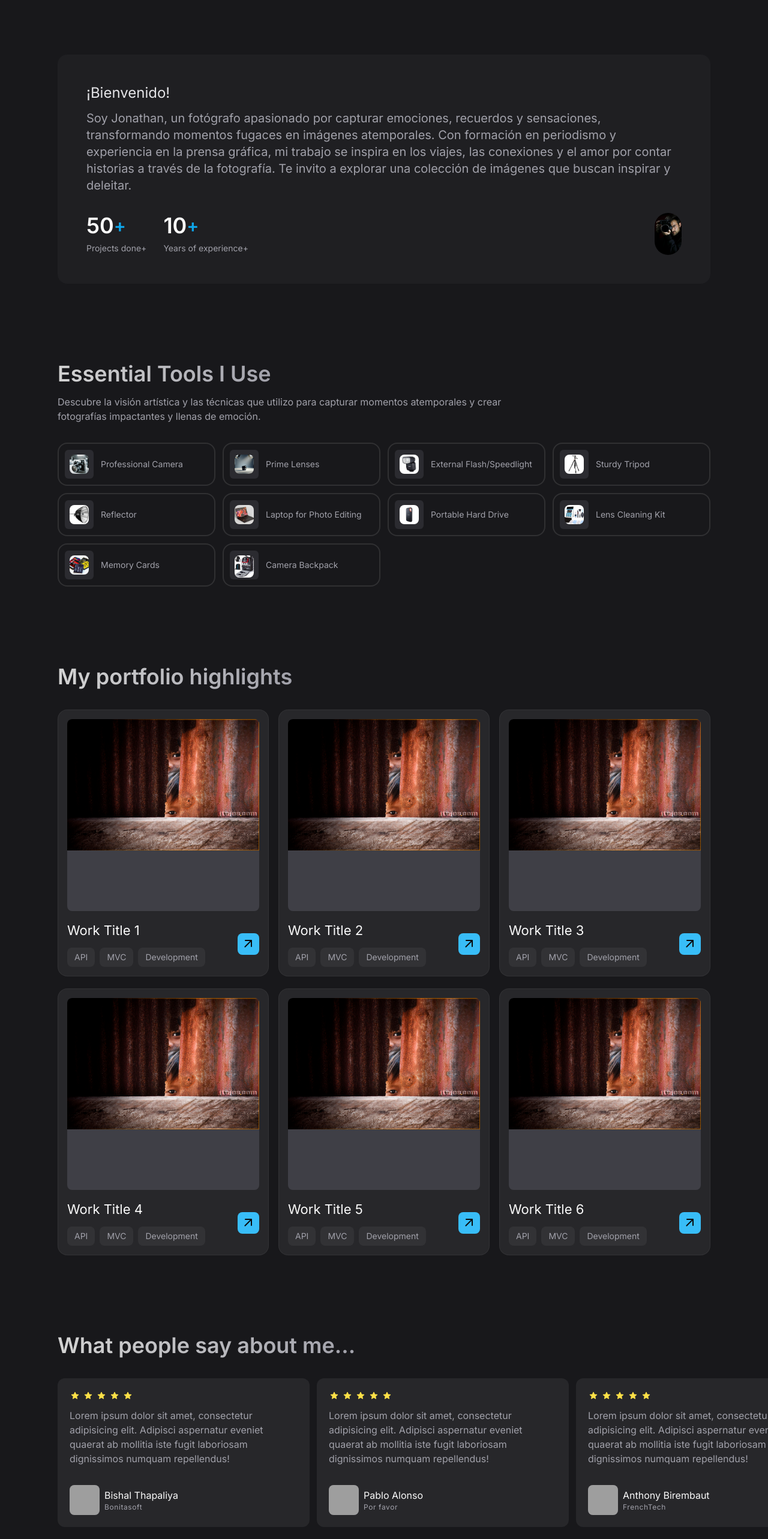
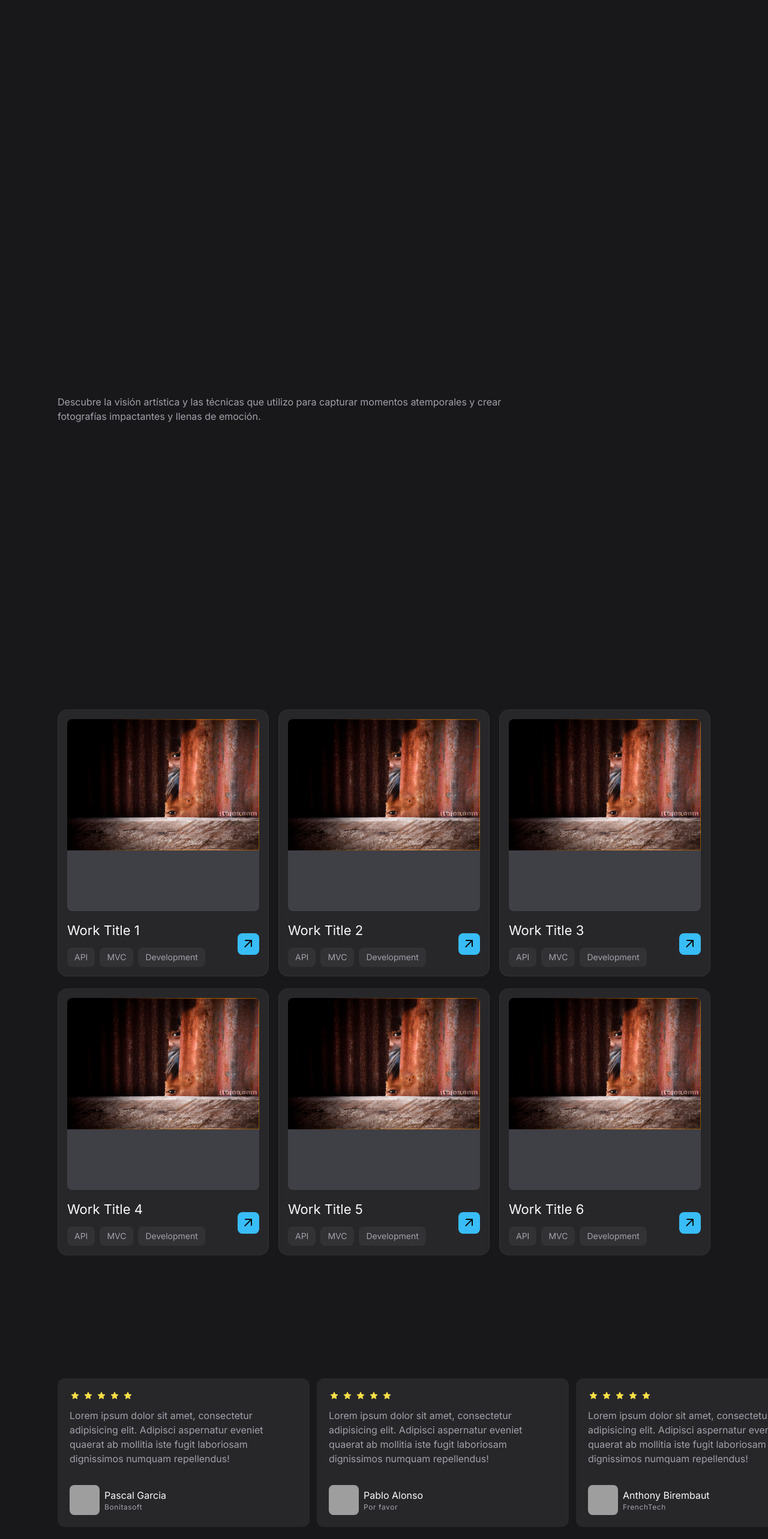
Before and after one commit to VishalThapaliya/portfolio-jonathan-tajes, a React (Vite) app: page / in a window 1280 px wide. Shown: the part 840-3406 px from the top of the page at 60% size. Built offline with nearby package versions, Linux system fonts and the light colour scheme; grey boxes are pictures that could not be loaded.

Commit message:
add Gsap scroll animation

```diff
--- a/package.json
+++ b/package.json
@@ -10,6 +10,9 @@
     "preview": "vite preview"
   },
   "dependencies": {
+    "@gsap/react": "^2.1.1",
+    "gsap": "^3.12.5",
+    "lenis": "^1.1.18",
     "prop-types": "^15.8.1",
     "react": "^18.3.1",
     "react-dom": "^18.3.1",
--- a/src/App.jsx
+++ b/src/App.jsx
@@ -2,6 +2,21 @@
  * @copyright 2024 Bishal Thapaliya
  * @license Apache-2.0
  */
+
+
+/**
+ * Node modules
+ */
+import { ReactLenis } from 'lenis/react'
+import gsap from 'gsap'
+import { ScrollTrigger } from 'gsap/ScrollTrigger'
+import { useGSAP } from '@gsap/react'
+
+
+/**
+ * Register gsap plugins
+ */
+gsap.registerPlugin(useGSAP, ScrollTrigger)
 
 /**
  * Components
@@ -16,8 +31,27 @@
 import Footer from './components/Footer'
 
 const App = () => {
+  useGSAP(() => {
+    const elements = gsap.utils.toArray('.reveal-up');
+
+    elements.map((element) => {
+      gsap.to(element, {
+        scrollTrigger: {
+          trigger: element,
+          start: '-200 bottom',
+          end: 'bottom 80%',
+          scrub: true
+        },
+        y: 0,
+        opacity: 1,
+        duration: 1,
+        ease: 'power2.out'
+      })
+    })
+  });
+
   return (
-    <>
+    <ReactLenis root>
       <Header />
       <main>
         <Hero />
@@ -28,7 +62,7 @@
         <Contact />
       </main>
       <Footer />
-    </>
+    </ReactLenis>
   )
 }
 
--- a/src/components/About.jsx
+++ b/src/components/About.jsx
@@ -11,7 +11,7 @@
     return (
         <section id="about" className="section">
             <div className="container">
-                <div className="bg-zinc-800/50 p-7 rounded-2xl md:p-12">
+                <div className="bg-zinc-800/50 p-7 rounded-2xl md:p-12 reveal-up">
                     <p className="text-zinc-200 mb-2 md:mb-3 md:text-2xl md:max-w-[80ch]">
                         ¡Bienvenido!
                     </p>
--- a/src/components/Footer.jsx
+++ b/src/components/Footer.jsx
@@ -68,9 +68,9 @@
   return (
     <footer className="section">
         <div className="container">
-            <div className="lg:grid lg: grid-cols-2">
+            <div className="lg:grid lg: grid-cols-2 reveal-up">
                 <div className="mb-10">
-                    <h2 className="headline-2 mb-8 lg:max-w-[12ch]">
+                    <h2 className="headline-2 mb-8 lg:max-w-[12ch] reveal-up">
                         Let&apos;s work together today!
                     </h2>
 
@@ -78,19 +78,20 @@
                         href="mailto:bibi4photos@gmail.com"
                         label="Start project"
                         icon="chevron_right"
+                        className="reveal-up"
                     />
                 </div>
 
                 <div className="grid grid-cols-2 gap-4 lg:pl-20">
                     <div>
-                        <p className="mb-2">Sitemap</p>
+                        <p className="mb-2 reveal-up">Sitemap</p>
 
                         <ul>
                             {sitemap.map(({ id, label, href }) => (
                                 <li key={id}>
                                     <a
                                         href={href}
-                                        className="block text-sm text-zinc-400 py-1 transition-colors hover:text-zinc-200"
+                                        className="block text-sm text-zinc-400 py-1 transition-colors hover:text-zinc-200 reveal-up"
                                     >
                                         {label}
                                     </a>
@@ -101,7 +102,7 @@
                     </div>
 
                     <div>
-                        <p className="mb-2">Socials</p>
+                        <p className="mb-2 reveal-up">Socials</p>
 
                         <ul>
                             {socials.map(({ id, label, href }) => (
@@ -109,7 +110,7 @@
                                     <a
                                         href={href}
                                         target="_blank"
-                                        className="block text-sm text-zinc-400 py-1 transition-colors hover:text-zinc-200"
+                                        className="block text-sm text-zinc-400 py-1 transition-colors hover:text-zinc-200 reveal-up"
                                     >
                                         {label}
                                     </a>
@@ -124,7 +125,7 @@
             <div className="flex items-center justify-between pt-10 mb-8">
                 <a
                     href="#"
-                    className=""
+                    className="logo reveal-up"
                 >
                     <img
                         src="/images/logo.png"
@@ -134,7 +135,7 @@
                     />
                 </a>
 
-                <p className="text-zinc-500 text-sm">
+                <p className="text-zinc-500 text-sm reveal-up">
                     &copy; 2024 <span className="text-zinc-200">Jonathan Tajes</span>
                 </p>
             </div>
--- a/src/components/Navbar.jsx
+++ b/src/components/Navbar.jsx
@@ -11,10 +11,16 @@
     const activeBox = useRef();
 
     const initActiveBox = () => {
-        activeBox.current.style.top = lastActiveLink.current.offsetTop + 'px';
-        activeBox.current.style.left = lastActiveLink.current.offsetLeft + 'px';
-        activeBox.current.style.width = lastActiveLink.current.offsetWidth + 'px';
-        activeBox.current.style.height = lastActiveLink.current.offsetHeight + 'px';
+        if (!activeBox) {
+            return undefined;
+        }
+
+
+            activeBox.current.style.top = lastActiveLink.current.offsetTop + 'px';
+            activeBox.current.style.left = lastActiveLink.current.offsetLeft + 'px';
+            activeBox.current.style.width = lastActiveLink.current.offsetWidth + 'px';
+            activeBox.current.style.height = lastActiveLink.current.offsetHeight + 'px';
+
     }
 
     const activeCurrentLink = (event) => {
--- a/src/components/Review.jsx
+++ b/src/components/Review.jsx
@@ -3,14 +3,30 @@
  * @license Apache-2.0
  */
 
+/**
+ * Node modules
+ */
+import gsap from 'gsap'
+import { ScrollTrigger } from 'gsap/ScrollTrigger'
+import { useGSAP } from '@gsap/react'
+
+/**
+ * Register gsap plugins
+ */
+gsap.registerPlugin(useGSAP, ScrollTrigger)
+
+
+/**
+ * Components
+ */
 import ReviewCard from "./ReviewCard"
 
 const reviews = [
     {
         id: 1,
         content: 'Lorem ipsum dolor sit amet, consectetur adipisicing elit. Adipisci aspernatur eveniet quaerat ab mollitia iste fugit laboriosam dignissimos numquam repellendus!',
-        name: 'Bishal Thapaliya',
-        imgSrc: '/images/people_1.jpg',
+        name: 'Pascal Garcia',
+        imgSrc: '/images/people_5.jpg',
         company: 'Bonitasoft'
     },
     {
@@ -41,18 +57,44 @@
         imgSrc: '/images/people_5.jpg',
         company: 'Jurassic Park'
     },
+    {
+        id: 6,
+        content: 'Lorem ipsum dolor sit amet, consectetur adipisicing elit. Adipisci aspernatur eveniet quaerat ab mollitia iste fugit laboriosam dignissimos numquam repellendus!',
+        name: 'Bishal Thapaliya',
+        imgSrc: '/images/people_2.jpg',
+        company: 'Bonitasoft'
+    },
 ]
 
 const Review = () => {
+    useGSAP(() => {
+        gsap.to('.scrub-slide', {
+            scrollTrigger: {
+                trigger: '.scrub-slide',
+                start: '-100% 50%',
+                end: '100% 20%',
+                scrub: true
+            },
+            x: '-1000'
+        })
+    });
   return (
     <section className="section overflow-hidden" id="reviews">
         <div className="container">
-            <h2 className="headline-2 mb-8">What people say about me...</h2>
+            <h2 className="headline-2 mb-8 reveal-up">What people say about me...</h2>
 
-            <div className="flex items-stretch gap-3 w-fit">
+            <div
+                className="scrub-slide flex items-stretch gap-3 w-fit">
                 {reviews.map(({id, content, name, imgSrc, company}) => (
 
-                    <ReviewCard key={id} content={content} name={name} imgSrc={imgSrc} company={company}/>
+                    <ReviewCard
+                        key={id}
+                        content={content}
+                        name={name}
+                        imgSrc={imgSrc}
+                        company={company}
+                        className="reveal-up"
+                    />
                 ))}
             </div>
         </div>
--- a/src/components/Skills.jsx
+++ b/src/components/Skills.jsx
@@ -22,7 +22,7 @@
   return (
     <section className="section">
         <div className="container">
-            <h2 className="headline-2">
+            <h2 className="headline-2 reveal-up">
                 Essential Tools I Use
             </h2>
 
@@ -33,7 +33,13 @@
             <div className="grid gap-3 grid-cols-[repeat(auto-fill,_minmax(250px,_1fr))]">
                 {
                     skills.map(({ id, imgSrc, label, desc }) => (
-                        <SkillCard key={id} imgSrc={imgSrc} label={label} desc={desc}/>
+                        <SkillCard
+                            key={id}
+                            imgSrc={imgSrc}
+                            label={label}
+                            desc={desc}
+                            className="reveal-up"
+                        />
                     ))
                 }
             </div>
--- a/src/components/Work.jsx
+++ b/src/components/Work.jsx
@@ -91,7 +91,7 @@
   return (
     <section className="section" id="portfolio">
         <div className="container">
-            <h2 className="headline-2 mb-8">
+            <h2 className="headline-2 mb-8 reveal-up">
                 My portfolio highlights
             </h2>
 
@@ -113,7 +113,14 @@
             <div className="grid gap-x-4 gap-y-5 grid-cols-[repeat(auto-fill,_minmax(280px,_1fr))]">
                 { filteredImages.map(({id, title, imgSrc, tags, projectLink }) => (
                     // <WorkCard key={id} title={title} imgSrc={imgSrc} tags={tags} projectLink={projectLink} onClick={() => openSlider(index)}/>
-                    <WorkCard key={id} title={title} imgSrc={imgSrc} tags={tags} onClick={() => openSlider(id)}/>
+                    <WorkCard
+                        key={id}
+                        title={title}
+                        imgSrc={imgSrc}
+                        tags={tags}
+                        onClick={() => openSlider(id)}
+                        className="reveal-up"
+                    />
                 ))}
             </div>
 
--- a/src/index.css
+++ b/src/index.css
@@ -20,7 +20,6 @@
 /* -------------------------------- */
 
 .hero-title,
-.headline-1,
 .headline-2 {
     @apply max-w-max;
     background: -webkit-linear-gradient(0deg, #d3d3d3, #a1a1aa);
@@ -63,6 +62,10 @@
 
 .section {
     @apply pt-20 lg:pt-32
+}
+
+.reveal-up {
+    @apply translate-y-20 opacity-0
 }
 
 /* -------------------------------- *\
--- a/src/main.jsx
+++ b/src/main.jsx
@@ -18,6 +18,7 @@
  * CSS Styles
  */
 import './index.css'
+import  'lenis/dist/lenis.css'
 
 createRoot(document.getElementById('root')).render(
   <StrictMode>
```
Also changed, not shown: src/components/Contact.jsx (+12 -10 lines), 1 other file (tests, documents, lock files or other folders).
